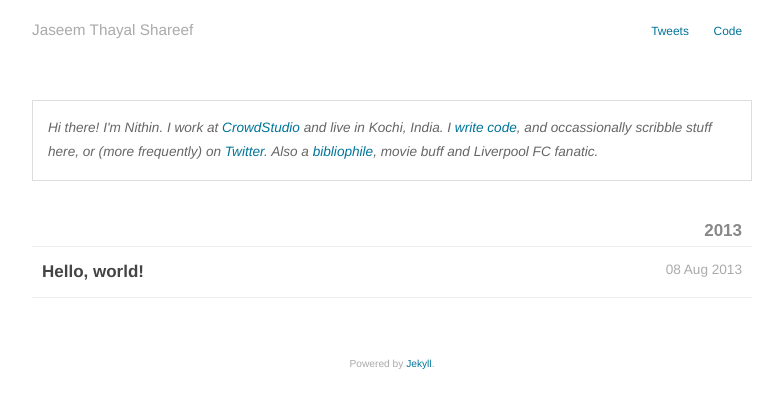
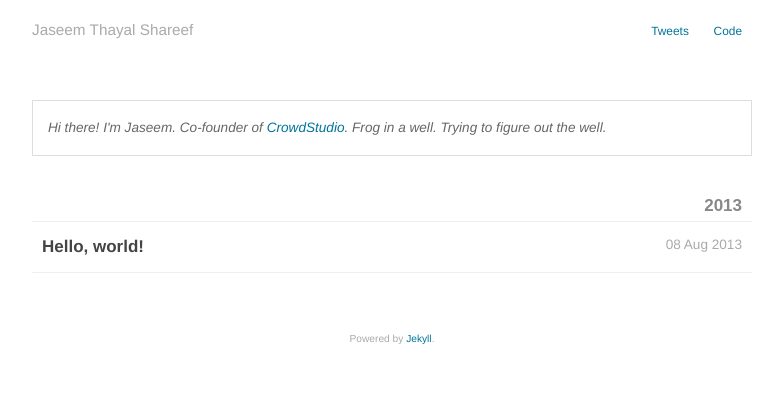
Before and after one commit to jaseemts/jaseemts.github.io, a Jekyll site: the page built from index.html, in a window 1280 px wide. Shown: the top 409 px of the page, without its empty margins (248-1031 px from the left). Built offline with Jekyll 4.4.1, drawn with Linux system fonts in a browser that asks for light colours.

Commit message:
Modify bio

```diff
--- a/index.html
+++ b/index.html
@@ -1,10 +1,11 @@
 ---
 layout: default
 title: Nithin Bekal
+published: true
 ---
 
 <div id='bio'>
-  Hi there! I'm Nithin. I work at <a href='http://crowdstudio.in'>CrowdStudio</a> and live in Kochi, India. I <a href='http://github.com/nithinbekal'>write code</a>, and occassionally scribble stuff here, or (more frequently) on <a href='http://twitter.com/nithinbekal'>Twitter</a>. Also a <a href='https://www.goodreads.com/user/show/1059476-nithin-bekal'>bibliophile</a>, movie buff and Liverpool FC fanatic.
+  Hi there! I'm Jaseem. Co-founder of <a href="http://crowdstudio.in" target="_blank">CrowdStudio</a>. Frog in a well. Trying to figure out the well.
 </div>
 
 <div class='posts'>
```
